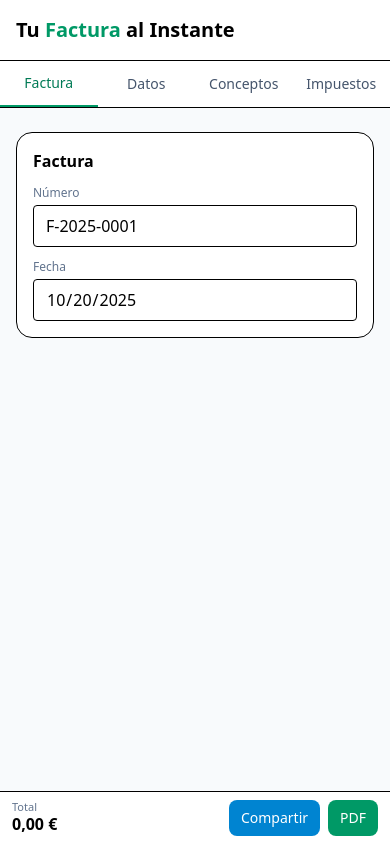
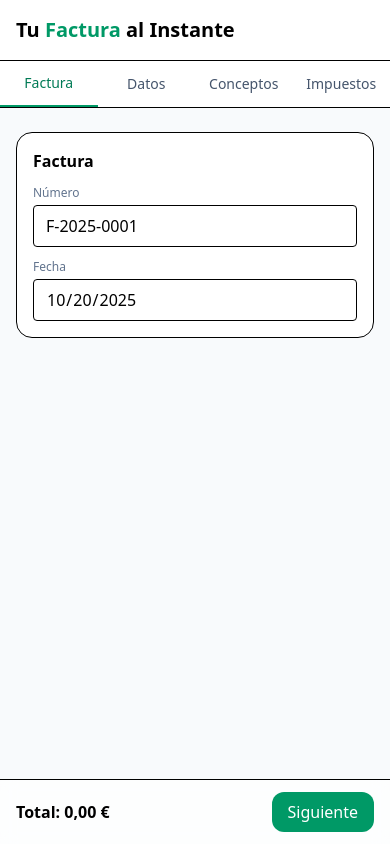
Before and after one commit to gerardojao/invoiceasy, a React (Vite) app: page / in a window 390 px wide. Built offline with nearby package versions, Linux system fonts and the light colour scheme.

Commit message:
add next button mobile

```diff
--- a/src/App.tsx
+++ b/src/App.tsx
@@ -80,6 +80,49 @@ export default function App() {
     { key: "conceptos", label: "Conceptos" },
     { key: "impuestos", label: "Impuestos" },
   ] as const;
+
+  const showActions = activeTab === "impuestos";
+
+const nextTab = () => {
+  const i = tabs.findIndex((t) => t.key === activeTab);
+  if (i >= 0 && i < tabs.length - 1) {
+    setActiveTab(tabs[i + 1].key);
+  } else {
+    // En la última pestaña puedes, por ejemplo, hacer scroll a Totales o abrir acciones
+    document.getElementById("totales")?.scrollIntoView({ behavior: "smooth" });
+  }
+};
+
+const isFacturaOk = () => numero.trim().length > 0 && fecha.trim().length > 0;
+
+const isDatosOk = () =>
+  emisor.nombre.trim().length > 0 &&
+  emisor.nif.trim().length > 0 &&
+  cliente.nombre.trim().length > 0 &&
+  cliente.nif.trim().length > 0;
+
+const isConceptosOk = () =>
+  items.length > 0 &&
+  items.every(
+    (it) =>
+      (it.descripcion || "").trim().length > 0 &&
+      typeof it.cantidad === "number" &&
+      it.cantidad > 0 &&
+      typeof it.precio === "number" &&
+      it.precio > 0
+  );
+
+  const canNext =
+  activeTab === "factura"
+    ? isFacturaOk()
+    : activeTab === "datos"
+    ? Boolean(isDatosOk())
+    : activeTab === "conceptos"
+    ? Boolean(isConceptosOk())
+    : true; // en "impuestos" siempre true (o pon tu regla)
+
+
+
 
   // ── Modales
   const [ibanModalOpen, setIbanModalOpen] = useState(false);
@@ -214,6 +257,7 @@ export default function App() {
       URL.revokeObjectURL(url);
     }
   };
+console.log(canNext, activeTab);
 
   return (
     <div className="min-h-[100svh] bg-slate-50 pb-24 md:pb-0">
@@ -241,10 +285,11 @@ export default function App() {
         {/* ===== Escritorio: TODO junto ===== */}
         <div className="hidden md:grid gap-6">
           {/* ── Datos generales ── */}
+
           <section className="bg-white border rounded-2xl p-4">
-            <h2 className="font-semibold mb-3">Factura</h2>
-            <div className="grid grid-cols-1 md:grid-cols-3 gap-3">
-              <div>
+            <h2 className="font-semibold mb-1">Factura</h2>
+              <div className="grid grid-cols-1 md:grid-cols-2 md:place-items-center">
+              <div className="w-full max-w-xs">
                 <label className="block text-xs text-slate-500 mb-1">Número</label>
                 <input
                   className="w-full border rounded px-3 py-2"
@@ -253,7 +298,7 @@ export default function App() {
                   onChange={(e) => setNumero(e.target.value)}
                 />
               </div>
-              <div>
+              <div className="w-full max-w-xs">
                 <label className="block text-xs text-slate-500 mb-1">Fecha</label>
                 <input
                   type="date"
@@ -268,6 +313,7 @@ export default function App() {
           </section>
 
           {/* ── Emisor / Cliente ── */}
+
           <section className="bg-white border rounded-2xl p-4">
             <div className="grid grid-cols-1 md:grid-cols-2 gap-6">
               {/* Emisor */}
@@ -349,21 +395,27 @@ export default function App() {
           {/* ── Impuestos ── */}
           <section className="bg-white border rounded-2xl p-4">
             <h2 className="font-semibold mb-3">Impuestos</h2>
-            <div className="grid grid-cols-1 md:grid-cols-3 gap-3">
-              <div>
+            <div className="grid grid-cols-1 md:grid-cols-2 gap-2 md:place-items-center">
+              <div className="w-full max-w-xs">
                 <label className="block text-sm font-medium">IVA</label>
-                <select value={ivaPct} onChange={(e) => setIvaPct(Number(e.target.value))}
-                        className="w-full border rounded px-3 py-2">
+                <select
+                  value={ivaPct}
+                  onChange={(e) => setIvaPct(Number(e.target.value))}
+                  className="w-full border rounded px-3 py-2"
+                >
                   <option value={0}>0% (exento)</option>
                   <option value={21}>21% (general)</option>
                 </select>
                 <p className="text-xs text-slate-500 mt-1">Se aplica sobre la Base Imponible.</p>
               </div>
 
-              <div>
+              <div className="w-full max-w-xs">
                 <label className="block text-sm font-medium">Retención IRPF</label>
-                <select value={irpfPct} onChange={(e) => setIrpfPct(Number(e.target.value))}
-                        className="w-full border rounded px-3 py-2">
+                <select
+                  value={irpfPct}
+                  onChange={(e) => setIrpfPct(Number(e.target.value))}
+                  className="w-full border rounded px-3 py-2"
+                >
                   <option value={0}>0% (sin obligación)</option>
                   <option value={1}>1% (Módulos con obligación de retener)</option>
                   <option value={7}>7% (Inicio actividad)</option>
@@ -390,6 +442,7 @@ export default function App() {
                 }`}
                 placeholder="ES00 0000 0000 00 0000000000"
                 value={formatIBAN(iban)}
+                required
                 onChange={(e) => setIban(sanitizeSpanishIBANInput(e.target.value))}
                 autoComplete="off"
                 inputMode="text"
@@ -568,7 +621,15 @@ export default function App() {
       </main>
 
       {/* Barra de acciones móvil (total + compartir + pdf) */}
-      <StickyActions totalText={fmtEUR(totals.total)} onShare={handleShare} onPdf={handlePDF} />
+      <StickyActions
+        totalText={fmtEUR(totals.total)}
+        onShare={handleShare}
+        onPdf={handlePDF}
+        showActions={showActions}          // true en "impuestos", false en las demás
+        onNext={!showActions ? nextTab : undefined}
+        nextDisabled={!canNext}
+        nextLabel="Siguiente"
+      />
 
       {/* Modales */}
       <Modal
--- a/src/Components/StickyActions.tsx
+++ b/src/Components/StickyActions.tsx
@@ -1,37 +1,61 @@
-import * as React from "react";
-
-type StickyActionsProps = {
+// src/Components/StickyActions.tsx
+type Props = {
   totalText: string;
-  onShare: () => void | Promise<void>;
-  onPdf: () => void | Promise<void>;
+  onShare: () => void;
+  onPdf: () => void;
+  onNext?: () => void;      // puede venir undefined
+  nextDisabled?: boolean;
+  nextLabel?: string;
+  showActions?: boolean;    // true => mostrar Compartir/PDF; false => mostrar Siguiente
 };
 
-const StickyActions: React.FC<StickyActionsProps> = ({ totalText, onShare, onPdf }) => {
+export default function StickyActions({
+  totalText,
+  onShare,
+  onPdf,
+  onNext,
+  nextDisabled,
+  nextLabel = "Siguiente",
+  showActions = true,
+}: Props) {
   return (
-    <div
-      className="md:hidden fixed bottom-0 inset-x-0 z-50 bg-white/95 backdrop-blur border-t px-3 py-2 flex items-center gap-2"
-      style={{ paddingBottom: "calc(env(safe-area-inset-bottom, 0px) + 8px)" }}
-    >
-      <div className="flex-1">
-        <div className="text-[11px] leading-none text-slate-500">Total</div>
-        <div className="font-semibold">{totalText}</div>
-      </div>
+    <div className="fixed inset-x-0 bottom-0 z-40 border-t bg-white/95 backdrop-blur supports-[backdrop-filter]:bg-white/70 md:hidden">
+      <div className="mx-auto max-w-5xl px-4 py-3">
+        {showActions ? (
+          // Vista final: total + compartir + pdf
+          <div className="flex items-center gap-3">
+            <div className="mr-auto text-base font-semibold">Total: {totalText}</div>
             <button
               onClick={onShare}
-        className="rounded-lg bg-sky-600 text-white px-3 py-2 text-sm font-medium hover:bg-sky-700"
-        type="button"
+              className="rounded-xl bg-sky-600 px-4 py-2 text-white hover:bg-sky-700"
             >
               Compartir
             </button>
             <button
               onClick={onPdf}
-        className="rounded-lg bg-emerald-600 text-white px-3 py-2 text-sm font-medium hover:bg-emerald-700"
-        type="button"
+              className="rounded-xl bg-emerald-600 px-4 py-2 text-white hover:bg-emerald-700"
             >
-        PDF
+              Guardar PDF
             </button>
           </div>
+        ) : (
+          // Vista intermedia: total + siguiente
+          <div className="flex items-center gap-3">
+            <div className="mr-auto text-base font-semibold">Total: {totalText}</div>
+            <button
+              onClick={() => onNext && onNext()} // <- protegido
+              disabled={!onNext || nextDisabled} // <- desactivado si falta
+              className={`rounded-xl px-4 py-2 text-white transition ${
+                !onNext || nextDisabled
+                  ? "bg-slate-300 cursor-not-allowed"
+                  : "bg-emerald-600 hover:bg-emerald-700"
+              }`}
+            >
+              {nextLabel}
+            </button>
+          </div>
+        )}
+      </div>
+    </div>
   );
-};
-
-export default StickyActions;
+}
```
Lines whose indentation alone changed are shown as unchanged.
